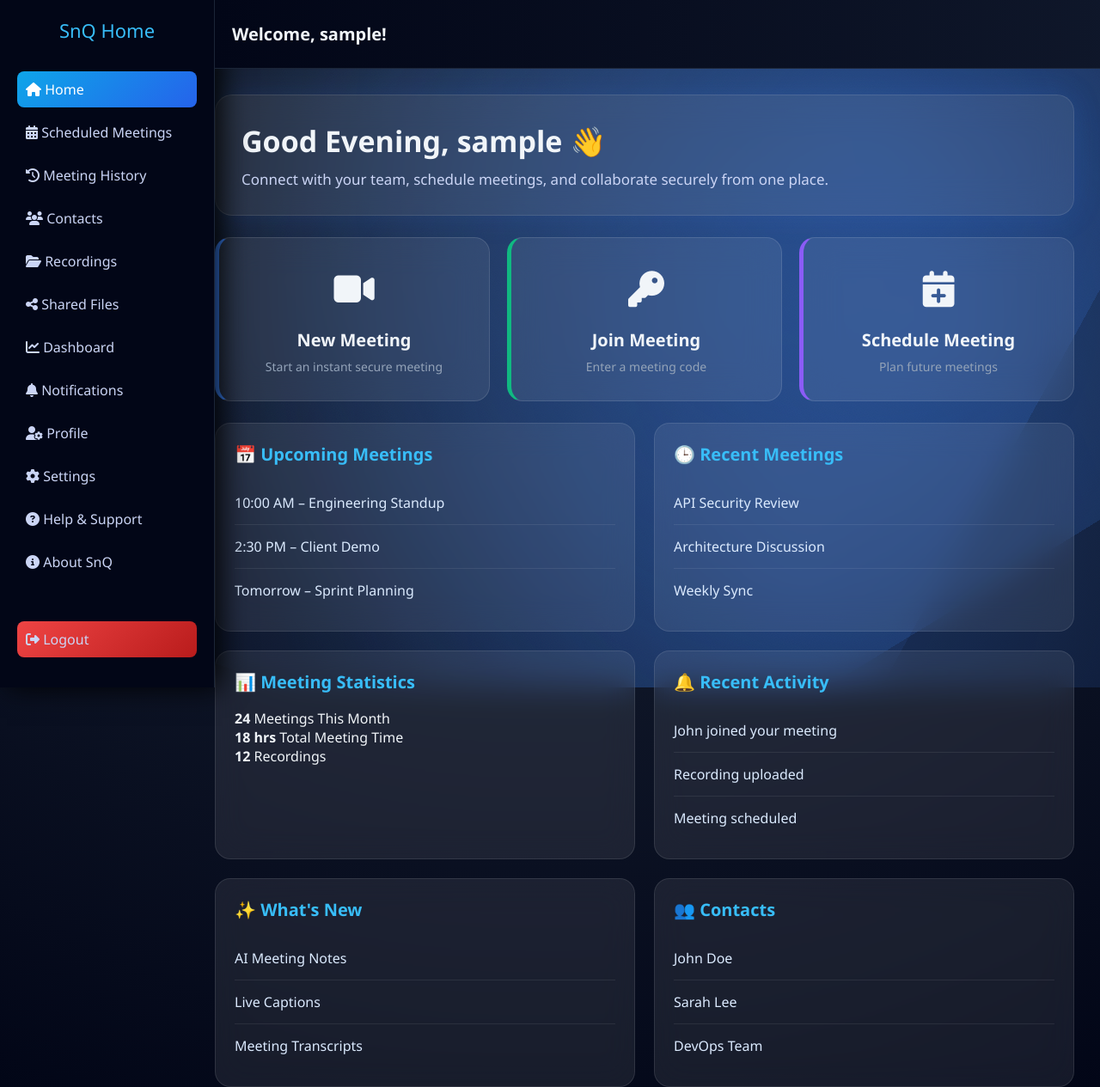
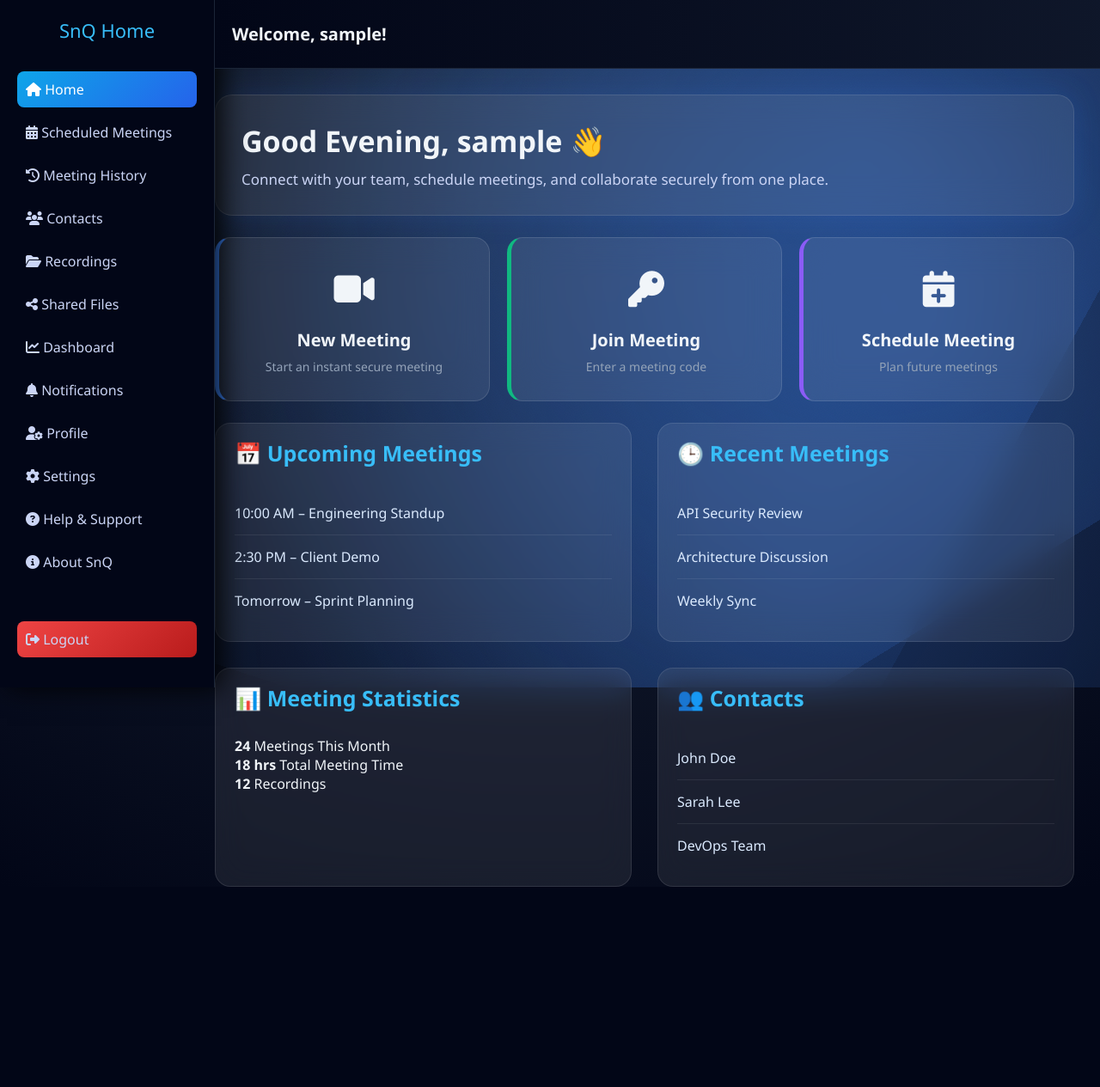
Before and after one commit to santoshki/snq_video_conferencing, a Flask app: page /home in a window 1280 px wide. Shown: the whole page at 86% size. After the commit the page ends 1032 px from the top, so only its background shows below. Run offline with Flask 3, Linux system fonts and the light colour scheme; the visitor is signed in with stand-in values (Sample User, id 1).

Commit message:
Updated the home screen UI.

```diff
--- a/static/snq_home_screen_style.css
+++ b/static/snq_home_screen_style.css
@@ -511,14 +511,10 @@ body {
 ================================ */
 
 .dashboard-grid{
-
     display:grid;
-
     grid-template-columns:
         repeat(auto-fit,minmax(340px,1fr));
-
-    gap:22px;
-
+    gap:30px;
 }
 
 /* ===============================
@@ -548,41 +544,28 @@ body {
     box-shadow:0 0 25px rgba(59,130,246,.18);
 
 }
-
 .dashboard-card h3{
-
     color:#38bdf8;
-
-    margin-bottom:18px;
-
-    font-size:20px;
-
+    margin-bottom:28px;
+    margin-top: -5px;
+    font-size:25px;
 }
-
 /* ===============================
    LISTS
 ================================ */
 
 .dashboard-card ul{
-
     list-style:none;
-
 }
 
 .dashboard-card li{
-
     padding:14px 0;
-
     border-bottom:1px solid rgba(255,255,255,.08);
-
     color:#dbeafe;
-
 }
 
 .dashboard-card li:last-child{
-
     border-bottom:none;
-
 }
 
 /* ===============================
@@ -590,13 +573,9 @@ body {
 ================================ */
 
 .stats-grid{
-
     display:grid;
-
     grid-template-columns:repeat(2,1fr);
-
     gap:18px;
-
 }
 
 .stat-box{
@@ -634,35 +613,23 @@ body {
 ================================ */
 
 .meeting-item{
-
     display:flex;
-
     justify-content:space-between;
-
     align-items:center;
-
     padding:14px 0;
-
     border-bottom:1px solid rgba(255,255,255,.08);
-
 }
 
 .meeting-item:last-child{
-
     border-bottom:none;
-
 }
 
 .meeting-title{
-
     font-weight:600;
-
 }
 
 .meeting-time{
-
     color:#38bdf8;
-
     font-size:14px;
 
 }
--- a/templates/snq_home.html
+++ b/templates/snq_home.html
@@ -144,20 +144,16 @@
         <div class="action-icon">
             <i class="fas fa-calendar-plus"></i>
         </div>
-
         <div class="action-title">
             Schedule Meeting
         </div>
-
         <div class="action-subtitle">
             Plan future meetings
         </div>
     </div>
-
 </section>
 
     <section class="dashboard-grid">
-
       <div class="dashboard-card">
         <h3>📅 Upcoming Meetings</h3>
         <ul>
@@ -181,24 +177,6 @@
         <p><strong>24</strong> Meetings This Month</p>
         <p><strong>18 hrs</strong> Total Meeting Time</p>
         <p><strong>12</strong> Recordings</p>
-      </div>
-
-      <div class="dashboard-card">
-        <h3>🔔 Recent Activity</h3>
-        <ul>
-          <li>John joined your meeting</li>
-          <li>Recording uploaded</li>
-          <li>Meeting scheduled</li>
-        </ul>
-      </div>
-
-      <div class="dashboard-card">
-        <h3>✨ What's New</h3>
-        <ul>
-          <li>AI Meeting Notes</li>
-          <li>Live Captions</li>
-          <li>Meeting Transcripts</li>
-        </ul>
       </div>
 
       <div class="dashboard-card">
```
